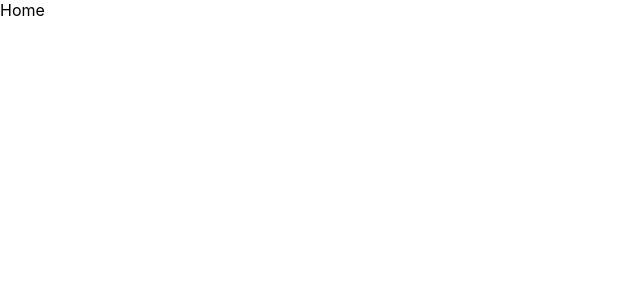
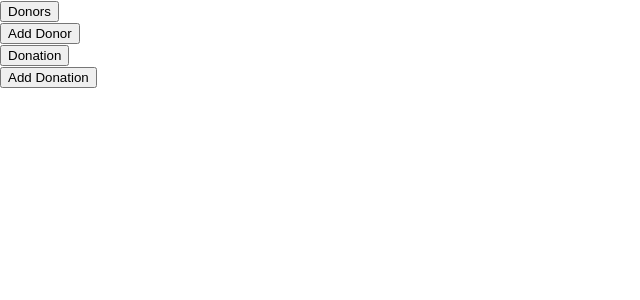
Before and after one commit to thtauhid/blood-donor-management-system, a React (Create React App) app: page / in a window 1280 px wide. Shown: the top 300 px of the page, without its empty margins (0-640 px from the left). Built offline with nearby package versions, Linux system fonts and the light colour scheme.

Commit message:
Update Home.js

```diff
--- a/src/Home.js
+++ b/src/Home.js
@@ -1,7 +1,26 @@
 import React from "react"
-
+import { Link } from "react-router-dom"
 const Home = () => {
-  return <div>Home</div>
+  return (
+    <div>
+      <Link to="/donors">
+        <button>Donors</button>
+      </Link>
+      <br />
+      <Link to="/donors/create">
+        <button>Add Donor</button>
+      </Link>
+      <br />
+      <Link to="/donations">
+        <button>Donation</button>
+      </Link>
+      <br />
+      <Link to="/donations/create">
+        <button>Add Donation</button>
+      </Link>
+      <br />
+    </div>
+  )
 }
 
 export default Home
```
